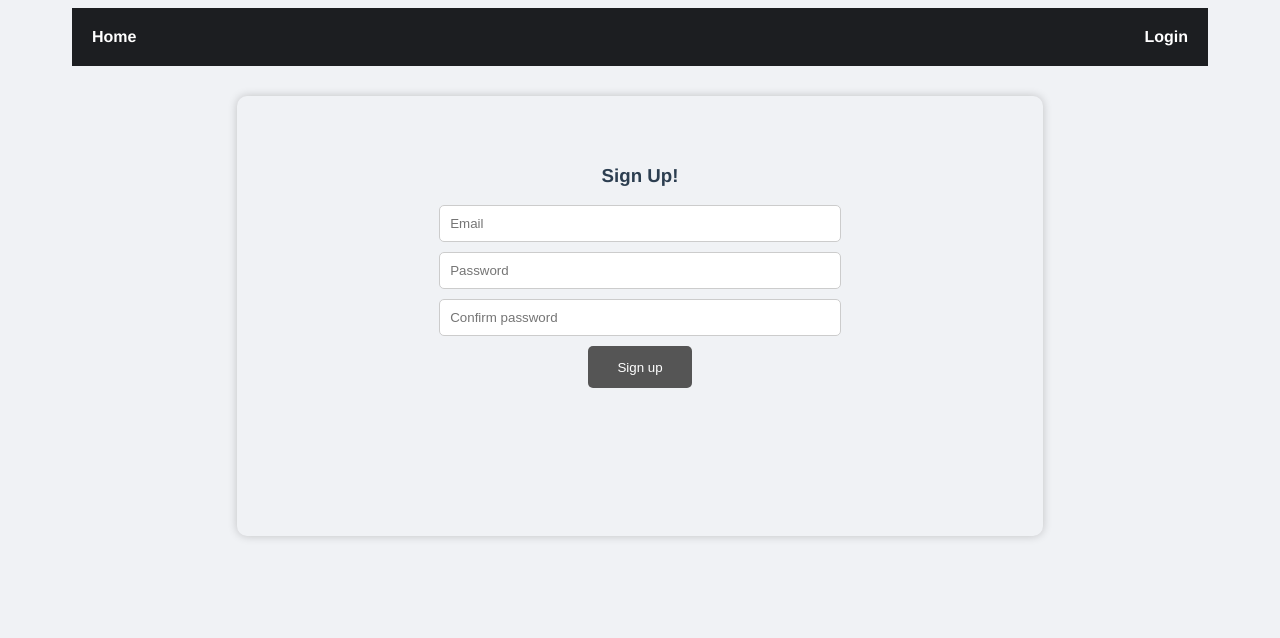
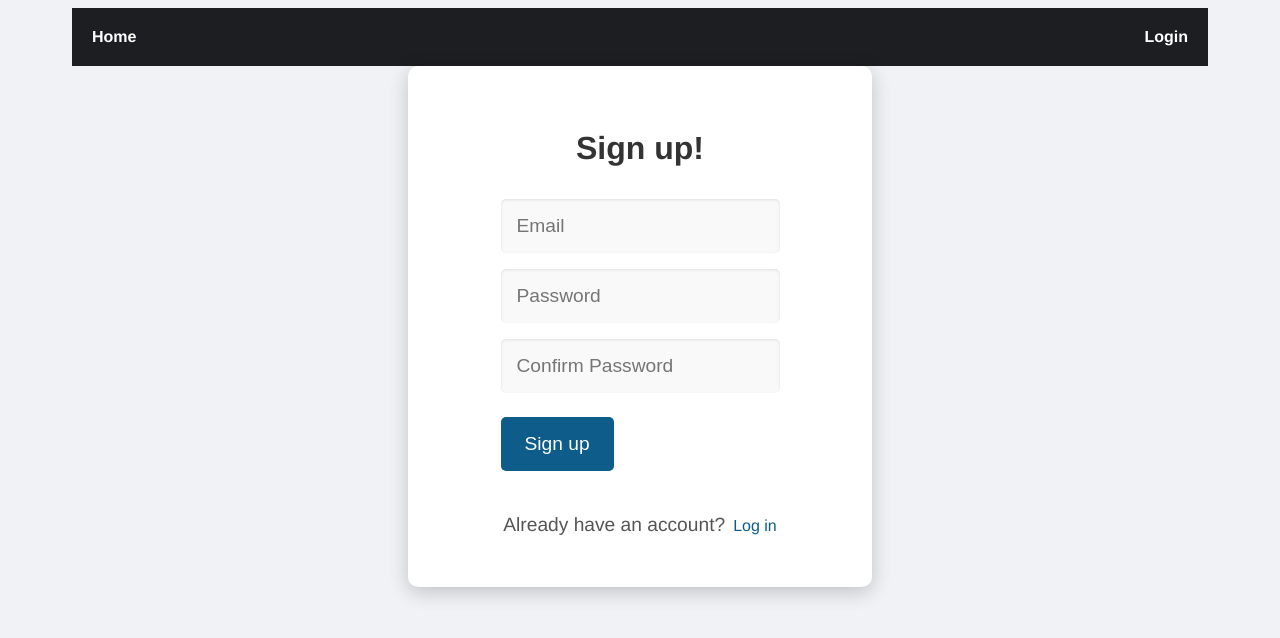
Before and after one commit to Stoyan83/pet-project, a Vue app in the folder frontend/: page /users/sign_up in a window 1280 px wide. Shown: the top 638 px of the page. Built offline with nearby package versions, Linux system fonts and the light colour scheme.

Commit message:
Css for sign in sign up

```diff
--- a/frontend/src/assets/stylesheets/main.css
+++ b/frontend/src/assets/stylesheets/main.css
@@ -1,5 +1,6 @@
 @import url("projects.css");
 @import url("messages.css");
+@import url("sign_in_up.css");
 
 #app {
   font-family: Avenir, Helvetica, Arial, sans-serif;
@@ -18,121 +19,11 @@ body {
   padding-right: 2rem;
 }
 
-.sm-title {
+ .sm-title {
   font-size: 2.5rem;
   font-weight: bold;
   text-align: center;
   font-family: "Roboto", sans-serif;
-}
-
-.container {
-  width: 90%;
-  margin: 0 auto;
-  display: flex;
-  flex-direction: column;
-  align-items: center;
-  justify-content: center;
-  padding-top: 30px;
-}
-
-.sm-card {
-  width: 75%;
-  padding: 20px;
-  margin: 0 auto;
-  height: 25em;
-  border-radius: 10px;
-  box-shadow: 0px 0px 10px 0px rgba(0, 0, 0, 0.2);
-}
-
-.sign-up-form {
-  width: 100%;
-}
-
-.sign-up-form-email {
-  width: 55%;
-  padding: 10px;
-  margin: 0 auto;
-  border-radius: 5px;
-  border: 1px solid #ccc;
-}
-.sign-up-form-password {
-  width: 55%;
-  padding: 10px;
-  margin: 0 auto;
-  border-radius: 5px;
-  border: 1px solid #ccc;
-}
-
-.sign-up-form-submit {
-  width: 15%;
-  padding: 1em;
-  margin: 0 auto;
-  border-radius: 5px;
-  background-color: #555555;
-  color: #fff;
-  border: none;
-}
-
-.sign-up-form-submit:hover {
-  background-color: #0d5c8a;
-  cursor: pointer;
-}
-
-.login-form {
-  width: 100%;
-}
-
-.login-form-email {
-  width: 55%;
-  padding: 10px;
-  margin: 0 auto;
-  border-radius: 5px;
-  border: 1px solid #ccc;
-}
-
-.login-form-password {
-  width: 55%;
-  padding: 10px;
-  margin: 0 auto;
-  border-radius: 5px;
-  border: 1px solid #ccc;
-}
-
-.login-form-submit {
-  width: 15%;
-  padding: 1em;
-  margin: 0 auto;
-  border-radius: 5px;
-  background-color: #2b3b49;
-  color: #fff;
-  border: none;
-}
-
-.login-form-submit:hover {
-  background-color: #1a77ce;
-  cursor: pointer;
-}
-
-.logout-button {
-  width: 15%;
-  padding: 1em;
-  margin: 0 auto;
-  border-radius: 5px;
-  background-color: #1a77ce;
-  color: #fff;
-  border: none;
-}
-
-.logout-button:hover {
-  background-color: #0d5c8a;
-  cursor: pointer;
-}
-
-.button-container {
-  display: flex;
-  flex-wrap: wrap;
-  justify-content: center;
-  gap: 10px;
 }
 
 .table-headers {
--- /dev/null
+++ b/frontend/src/assets/stylesheets/sign_in_up.css
@@ -0,0 +1,105 @@
+.login-form input[type="email"],
+.login-form input[type="password"],
+.login-form input[type="text"] {
+  background-color: #f9f9f9;
+  border: none;
+  border-radius: 5px;
+  box-shadow: inset 0px 1px 3px rgba(0, 0, 0, 0.1);
+  box-sizing: border-box;
+  font-size: 1.2rem;
+  padding: 1rem;
+  width: 100%;
+  color: #333333;
+  transition: all 0.2s ease-in-out;
+  margin-bottom: 1rem;
+}
+
+.login-form input[type="email"]:focus,
+.login-form input[type="password"]:focus,
+.login-form input[type="text"]:focus {
+  outline: none;
+  box-shadow: inset 0px 1px 3px rgba(0, 0, 0, 0.2);
+  border: 2px solid #0d5c8a;
+}
+
+.login-form {
+  background-color: #ffffff;
+  border-radius: 10px;
+  box-shadow: 0 5px 20px rgba(0, 0, 0, 0.2);
+  width: 400px;
+  margin: 0 auto;
+  padding: 2rem;
+  display: flex;
+  flex-direction: column;
+  justify-content: center;
+  align-items: center;
+}
+
+.login-form h3 {
+  font-size: 2rem;
+  margin-bottom: 2rem;
+  text-align: center;
+  color: #333333;
+}
+
+.login-form label {
+  display: block;
+  margin-bottom: 1rem;
+  width: 100%;
+  font-size: 1.2rem;
+  color: #555555;
+}
+
+.login-form input[type="submit"] {
+  background-color: #0d5c8a;
+  border: none;
+  border-radius: 5px;
+  color: #ffffff;
+  font-size: 1.2rem;
+  margin-top: 1.5rem;
+  padding: 1rem 1.5rem;
+  cursor: pointer;
+  transition: all 0.2s ease-in-out;
+}
+
+.login-form input[type="submit"]:hover {
+  background-color: #08436b;
+}
+
+.signup-link {
+  margin-top: 1.5rem;
+  text-align: center;
+}
+
+.signup-link p {
+  display: inline-block;
+  margin-right: 0.5rem;
+  font-size: 1.2rem;
+  color: #555555;
+}
+
+.signup-link a {
+  color: #0d5c8a;
+  text-decoration: none;
+  transition: all 0.2s ease-in-out;
+}
+
+.signup-link a:hover {
+  color: #08436b;
+  text-decoration: underline;
+}
+
+.container {
+  display: flex;
+  flex-direction: column;
+  align-items: center;
+  justify-content: center;
+}
+
+.button-container {
+  display: flex;
+  flex-wrap: wrap;
+  justify-content: center;
+  margin-top: 1rem;
+  margin: 0.5rem;
+}
--- a/frontend/src/views/SignIn.vue
+++ b/frontend/src/views/SignIn.vue
@@ -1,26 +1,23 @@
 <template>
   <home-page v-if="isLoggedIn"></home-page>
-  <div class="container"  v-else>
-    <h1 class="sm-title"></h1>
-    <div class="sm-card">
-      <div class="container">
+  <div v-else>
+      <div class="login-form">
         <h3>Login!</h3>
-        <form @submit="onLogin" class="login-form">
-          <label for="">
-            <input class="login-form-email" type="text" v-model="loginEmail" placeholder="Email" />
+        <form @submit="onLogin">
+          <label>
+            <input type="text" v-model="loginEmail" placeholder="Email" />
           </label>
-          <label for="">
-            <input class="login-form-password" type="password" v-model="loginPassword" placeholder="Password" autocomplete="on" />
+          <label>
+            <input type="password" v-model="loginPassword" placeholder="Password" autocomplete="on" />
           </label>
-          <input type="submit" @click="showModal" value="Login" class="login-form-submit" />
+          <input type="submit" @click="showModal" value="Login"/>
         </form>
-        <div>
+        <div class="signup-link">
           <p>Don't have an account?</p>
           <a href="/users/sign_up">Sign up</a>
         </div>
       </div>
     </div>
-  </div>
   <div v-if="!isLoggedIn" class="container">
     <h3>Login With:</h3>
     <div class="button-container">
--- a/frontend/src/views/SignUp.vue
+++ b/frontend/src/views/SignUp.vue
@@ -1,45 +1,28 @@
 <template>
   <home-page v-if="isLoggedIn"></home-page>
-  <div class="container" v-else>
-      <h1 class="sm-title"></h1>
-      <div class="sm-card">
-        <div class="container" >
-            <h3>Sign Up!</h3>
-              <form @submit="onSignUp" class="sign-up-form">
-                <label for="">
-                  <input
-                    class="sign-up-form-email"
-                    type="email"
-                    v-model="signUpEmail"
-                    placeholder="Email"
-                    required/>
-                </label>
-                <label for="">
-                  <input
-                    type="password"
-                    class="sign-up-form-password"
-                    v-model="signUpPassword"
-                    placeholder="Password"
-                    autocomplete="on"
-                    required
-                  />
-                </label>
-                <label for="">
-                  <input
-                    type="password"
-                    class="sign-up-form-password"
-                    v-model="signUpConfirmPassword"
-                    placeholder="Confirm password"
-                    autocomplete="on"
-                    required
-                  />
-                </label>
-                  <input type="submit" value="Sign up" class="sign-up-form-submit" />
-              </form>
+  <div v-else>
+      <div class="login-form">
+        <h3>Sign up!</h3>
+        <form @submit="onSignUp">
+          <div class="form-group">
+            <input type="email" id="email" v-model="signUpEmail" placeholder="Email" required />
+          </div>
+          <div class="form-group">
+            <input type="password" id="password" v-model="signUpPassword" placeholder="Password" autocomplete="on" required />
+          </div>
+          <div class="form-group">
+            <input type="password" id="confirm-password" v-model="signUpConfirmPassword" placeholder="Confirm Password" autocomplete="on" required />
+          </div>
+          <input type="submit" value="Sign up" />
+        </form>
+        <div class="signup-link">
+          <p>Already have an account?</p>
+          <a href="/users/sign_in">Log in</a>
         </div>
       </div>
-  </div>
+    </div>
 </template>
+
 
 <script>
 import "@/store/index.js";
```
